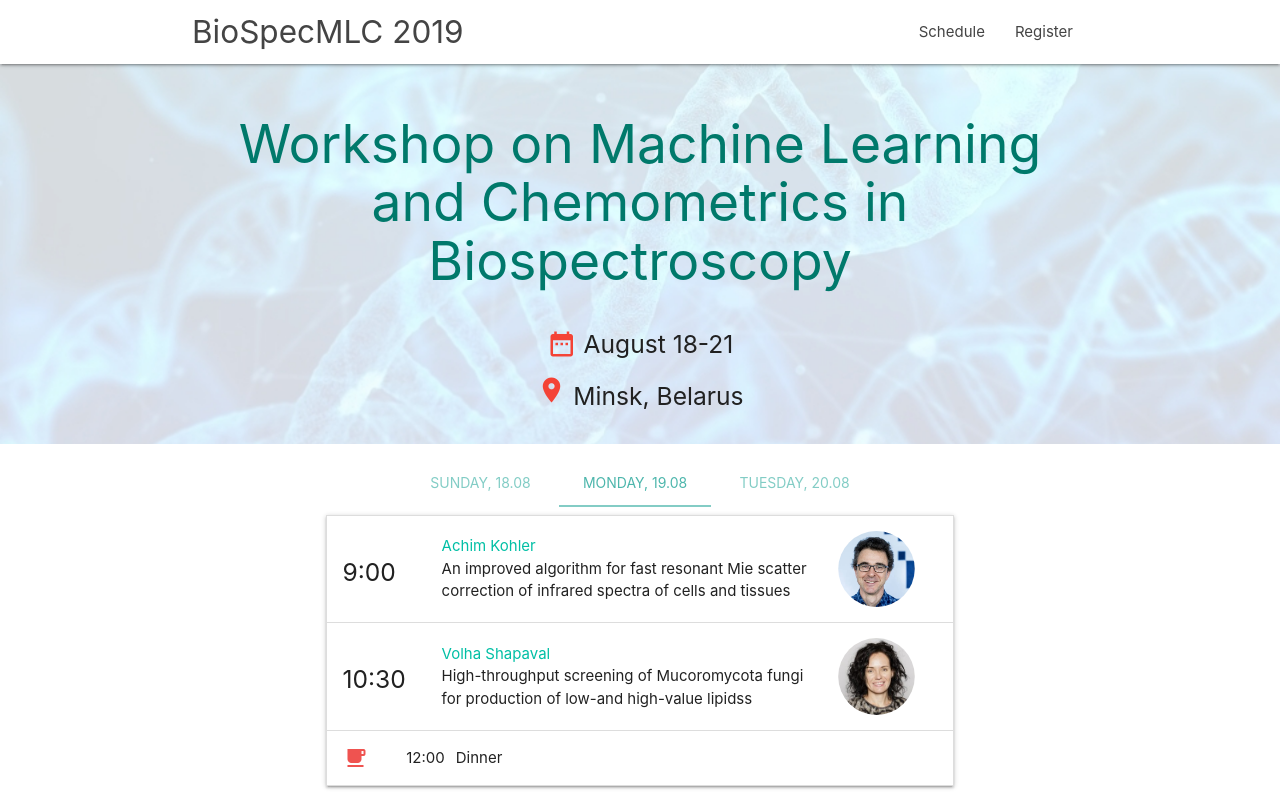
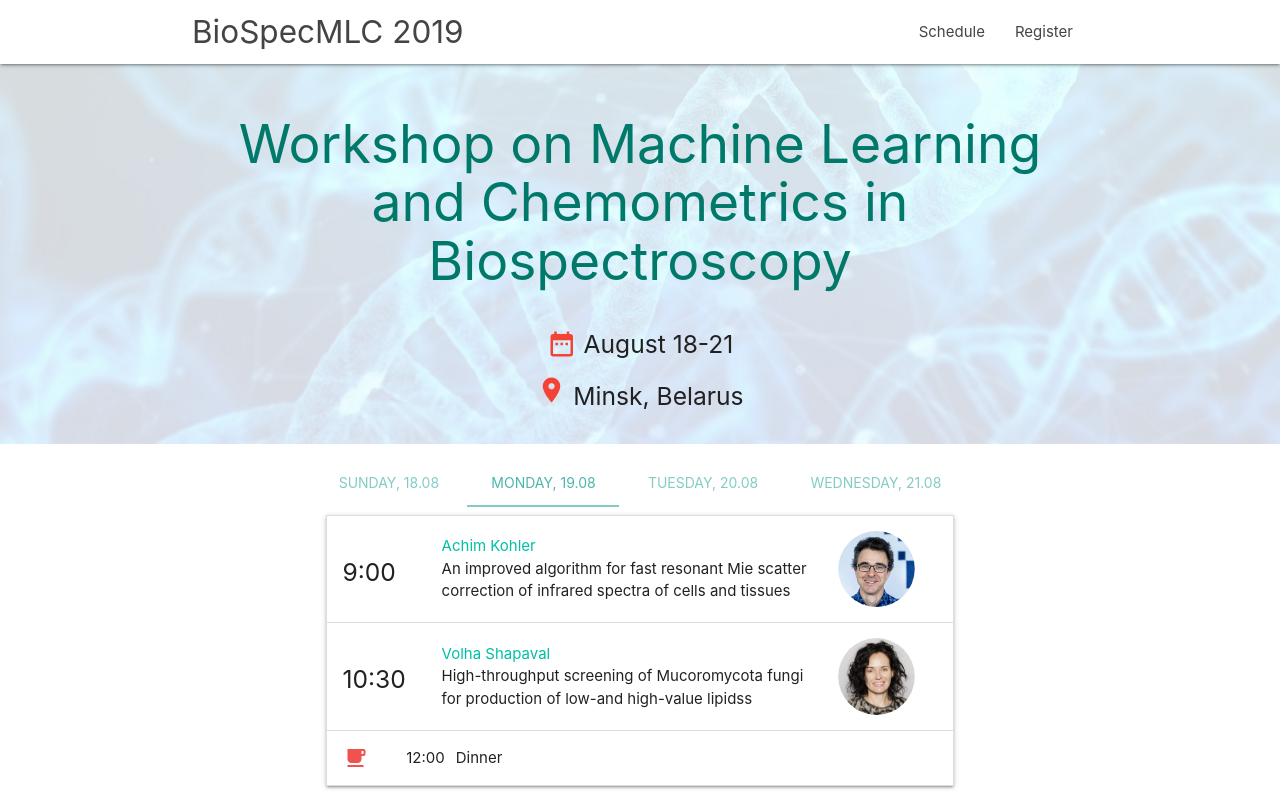
Before and after one commit to BioSpecNorway/BioSpecMLC2019, a plain HTML site: page index.html in a window 1280 px wide. Shown: the top 794 px of the page. Drawn offline with nearby package versions, Linux system fonts and the light colour scheme.

Commit message:
Add wednesday to schedule

```diff
--- a/index.html
+++ b/index.html
@@ -60,6 +60,7 @@
         <li class="tab col s3"><a class="active" href="#sunday">Sunday, 18.08</a></li>
         <li class="tab col s3"><a href="#monday">Monday, 19.08</a></li>
         <li class="tab col s3"><a href="#tuesday">Tuesday, 20.08</a></li>
+        <li class="tab col s3"><a href="#wednesday">Wednesday, 21.08</a></li>
       </ul>
       <div id="sunday" class="col s12">
         <div class="container">
@@ -164,6 +165,8 @@
             </li>
           </ul>
         </div>
+      </div>
+      <div id="wednesday" class="col s12">
       </div>
     </div>
   </div>
```
